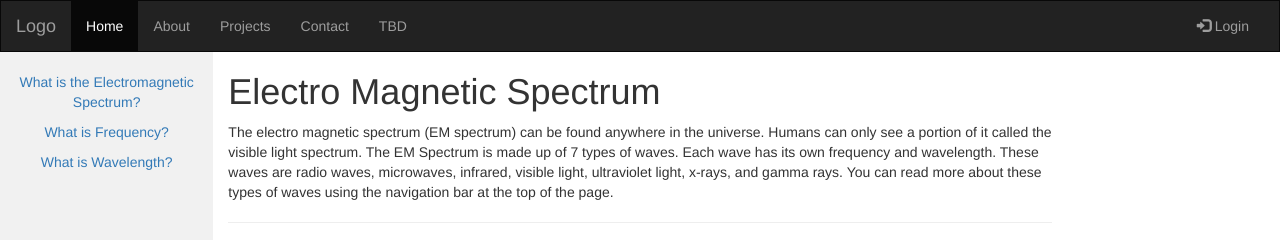
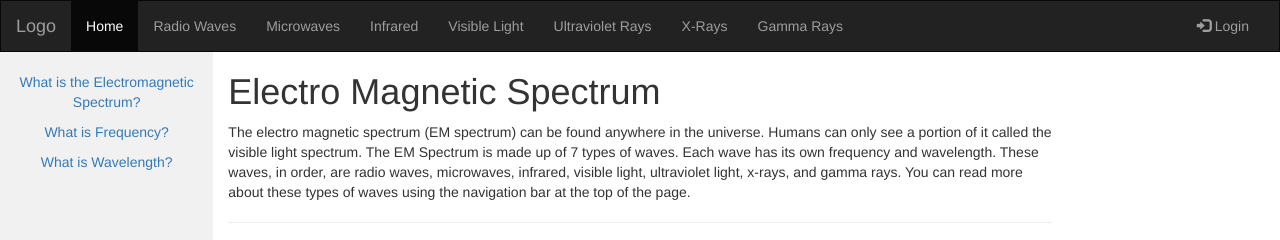
Before and after one commit to jhoggschool/JacksonHoggard.github.io, a plain HTML site: page index.html in a window 1280 px wide. Shown: the top 240 px of the page. Drawn offline with nearby package versions, Linux system fonts and the light colour scheme.

Commit message:
Update index.html

```diff
--- a/index.html
+++ b/index.html
@@ -51,15 +51,18 @@
         <span class="icon-bar"></span>
         <span class="icon-bar"></span>
       </button>
-      <a class="navbar-brand" href="#">Logo</a>
+      <a class="navbar-brand" href="https://static1.squarespace.com/static/56b022158a65e22f4e8021f0/t/5756032ad210b86dea2f1bd1/1465276434462/EM+Logo">Logo</a>
     </div>
     <div class="collapse navbar-collapse" id="myNavbar">
       <ul class="nav navbar-nav">
-        <li class="active"><a href="#">Home</a></li>
-        <li><a href="#">About</a></li>
-        <li><a href="#">Projects</a></li>
-        <li><a href="#">Contact</a></li>
-        <li><a href="#">TBD</a></li>
+        <li class="active"><a href="index.html">Home</a></li>
+        <li><a href="#">Radio Waves</a></li>
+        <li><a href="#">Microwaves</a></li>
+        <li><a href="#">Infrared</a></li>
+        <li><a href="#">Visible Light</a></li>
+        <li><a href="#">Ultraviolet Rays</a></li>
+        <li><a href="#">X-Rays</a></li>
+        <li><a href="#">Gamma Rays</a></li>
       </ul>
       <ul class="nav navbar-nav navbar-right">
         <li><a href="#"><span class="glyphicon glyphicon-log-in"></span> Login</a></li>
@@ -77,7 +80,7 @@
     </div>
     <div class="col-sm-8 text-left">
       <h1>Electro Magnetic Spectrum</h1>
-      <p>The electro magnetic spectrum (EM spectrum) can be found anywhere in the universe. Humans can only see a portion of it called the visible light spectrum. The EM Spectrum is made up of 7 types of waves. Each wave has its own frequency and wavelength. These waves are radio waves, microwaves, infrared, visible light, ultraviolet light, x-rays, and gamma rays. You can read more about these types of waves using the navigation bar at the top of the page.</p>
+      <p>The electro magnetic spectrum (EM spectrum) can be found anywhere in the universe. Humans can only see a portion of it called the visible light spectrum. The EM Spectrum is made up of 7 types of waves. Each wave has its own frequency and wavelength. These waves, in order, are radio waves, microwaves, infrared, visible light, ultraviolet light, x-rays, and gamma rays. You can read more about these types of waves using the navigation bar at the top of the page.</p>
       <hr>
       <h3>Diagram of the Electromagnetic Spectrum</h3>
       <img src="https://classconnection.s3.amazonaws.com/255/flashcards/4013255/jpg/electromagneticspectrum-141B490BAC872789434.jpg" style="width:666.5px;height:278.5px;">
```
